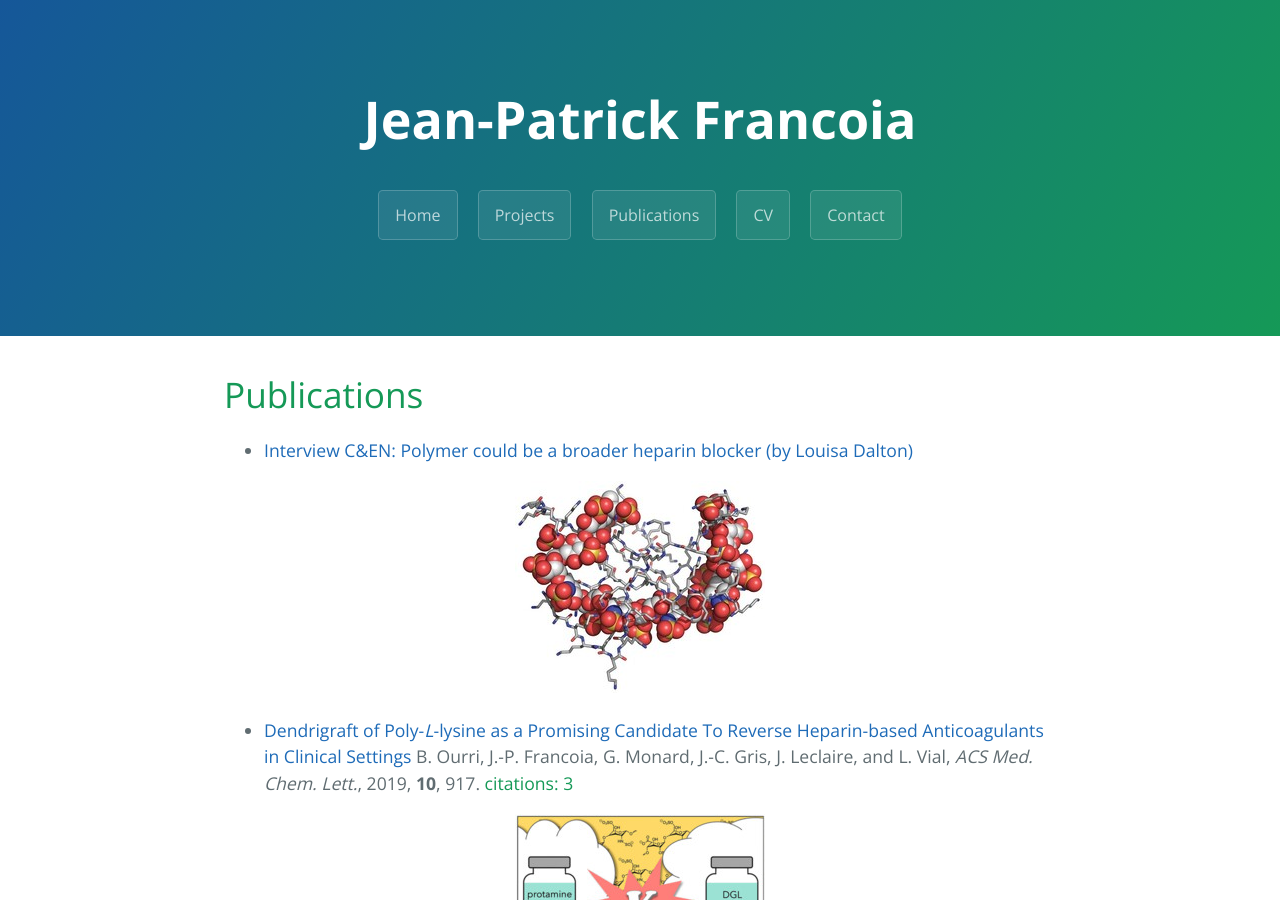
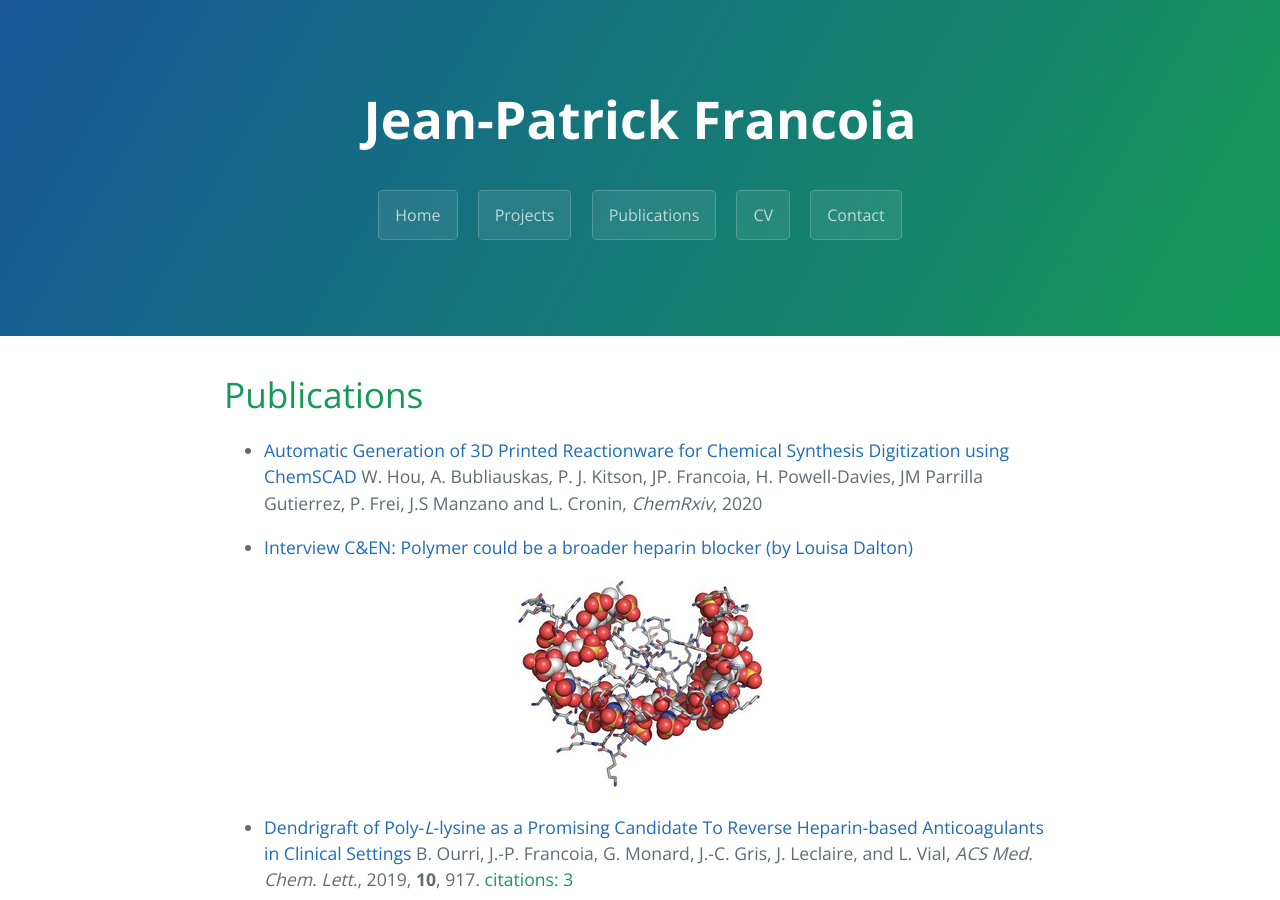
Before and after one commit to JPFrancoia/JPFrancoia.github.io, a Jekyll site: the page built from publications.md, in a window 1280 px wide and 900 px high. Built offline with Jekyll 4.4.1, drawn with Linux system fonts in a browser that asks for light colours; the repository's description, which GitHub fills in, is left out.

Commit message:
CV + publications update.

```diff
--- a/publications.md
+++ b/publications.md
@@ -5,6 +5,11 @@ layout: default
 ---
 
 # Publications
+
+- [Automatic Generation of 3D Printed Reactionware for Chemical Synthesis
+Digitization using ChemSCAD](https://chemrxiv.org/s/01c0cd28362e763c438f)
+W. Hou, A. Bubliauskas, P. J. Kitson, JP. Francoia, H. Powell-Davies,
+JM Parrilla Gutierrez, P. Frei, J.S Manzano and L. Cronin, *ChemRxiv*, 2020
 
 - [Interview C&EN: Polymer could be a broader heparin blocker (by Louisa
 Dalton)](https://cen.acs.org/pharmaceuticals/drug-development/Polymer-broader-heparin-blocker/97/web/2019/06?utm_source=Staff&utm_medium=Social&utm_campaign=CEN)
```
Also changed, not shown: 1 other file.
